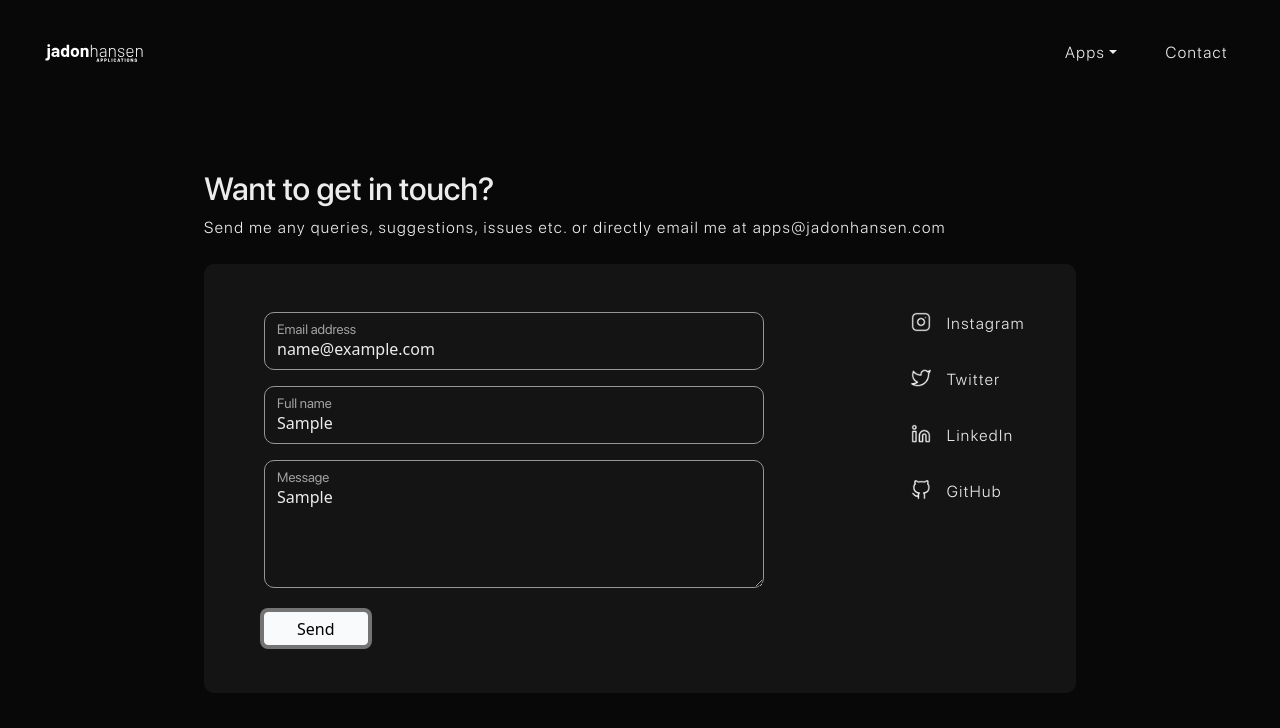
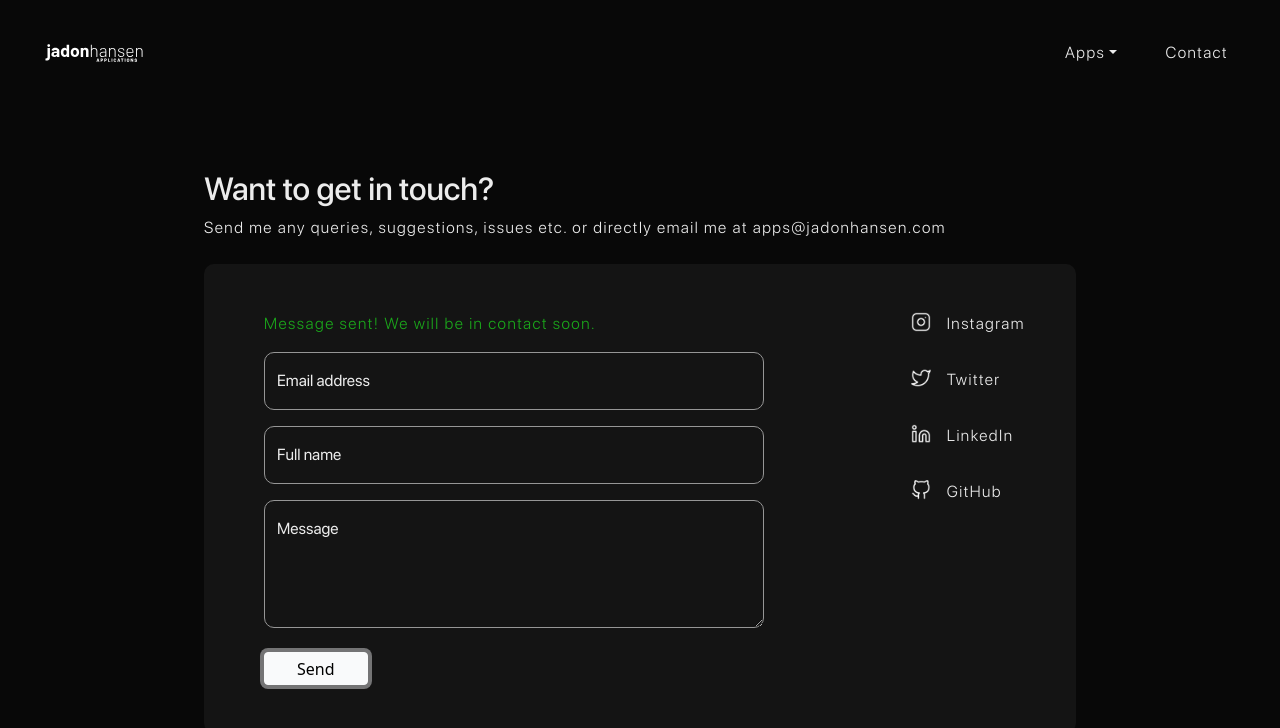
Before and after one commit to jadonhansen/jh-apps-portfolio, a React (Create React App) app: page /contact in a window 1280 px wide. Both pictures are taken after typing "name@example.com", "Sample", "Sample" into the empty fields and a click on the button "Send". Shown: the top 728 px of the page. Built offline with nearby package versions, Linux system fonts and the light colour scheme; a web font is replaced by a local one.

Commit message:
added contact form logic

```diff
--- a/src/pages/Contact.tsx
+++ b/src/pages/Contact.tsx
@@ -1,8 +1,42 @@
-import React from "react";
+import React, { useState } from "react";
 
 import "../styles/contact.scss";
 
 export default function Contact() {
+	const [email, setEmail] = useState("");
+	const [name, setName] = useState("");
+	const [message, setMessage] = useState("");
+	const [loading, setLoading] = useState(false);
+	const [error, setError] = useState<undefined | string>(undefined);
+	const [success, setSuccess] = useState(false);
+
+	const validEmail = (email: string): boolean => {
+		if (/^[a-zA-Z0-9.!#$%&'*+/=?^_`{|}~-]+@[a-zA-Z0-9-]+(?:\.[a-zA-Z0-9-]+)*$/.test(email)) {
+			return true;
+		}
+		return false;
+	};
+
+	const send = () => {
+		setLoading(true);
+		setError(undefined);
+		setSuccess(false);
+
+		if (!email || !name || !message || email.trim() == "" || name.trim() == "" || message.trim() == "") {
+			setError("Please make sure all fields are filled out correctly.");
+		}
+		else if (!validEmail(email)) setError("Invalid email address. Please try again.");
+		else {
+			// send email
+			setSuccess(true); // or fail if err
+			setEmail("");
+			setName("");
+			setMessage("");
+		}
+
+		setLoading(false);
+	};
+
 	return (
 		<div className="container-fluid contact">
 			<h2>Want to get in touch?</h2>
@@ -10,19 +44,21 @@ export default function Contact() {
 			<div className="row contact-content">
 
 				<div className="col-12 col-md-10 left">
+					{error && <p className="error">{error}</p>}
+					{success && <p className="success">Message sent! We will be in contact soon.</p>}
 					<div className="form-floating mb-3">
-						<input type="email" className="form-control" id="floatingInput" placeholder="name@example.com"/>
+						<input type="email" value={email} onChange={(e) => setEmail(e.target.value)} className="form-control" id="floatingInput" placeholder="name@example.com"/>
 						<label htmlFor="floatingInput">Email address</label>
 					</div>
 					<div className="form-floating mb-3">
-						<input type="text" className="form-control" id="floatingText" placeholder="Full name"/>
+						<input type="text" value={name} onChange={(e) => setName(e.target.value)} className="form-control" id="floatingText" placeholder="Full name"/>
 						<label htmlFor="floatingText">Full name</label>
 					</div>
 					<div className="form-floating mb-4">
-						<textarea className="form-control" placeholder="Type your message here" id="floatingTextarea"></textarea>
+						<textarea className="form-control" value={message} onChange={(e) => setMessage(e.target.value)} placeholder="Type your message here" id="floatingTextarea"></textarea>
 						<label htmlFor="floatingTextarea">Message</label>
 					</div>
-					<button type="button" className="btn btn-light">Send</button>
+					<button type="button" disabled={loading} onClick={send} className="btn btn-light">Send</button>
 				</div>
 
 				<div className="col-12 col-md-1 right">
--- a/src/styles/contact.scss
+++ b/src/styles/contact.scss
@@ -10,6 +10,14 @@
 		width: 100%;
 
 		.left {
+			.success {
+				color: rgb(27, 168, 27) !important;
+			}
+
+			.error {
+				color: rgb(196, 76, 76) !important;
+			}
+
 			.form-floating {
 				max-width: 500px;
 			}
```
